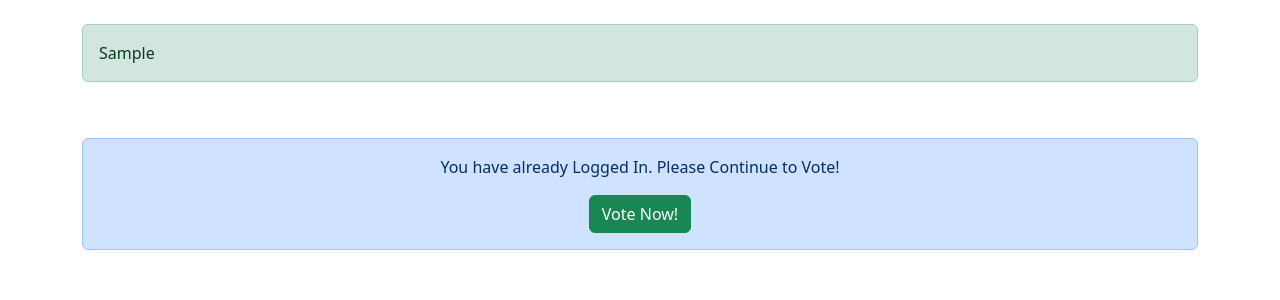
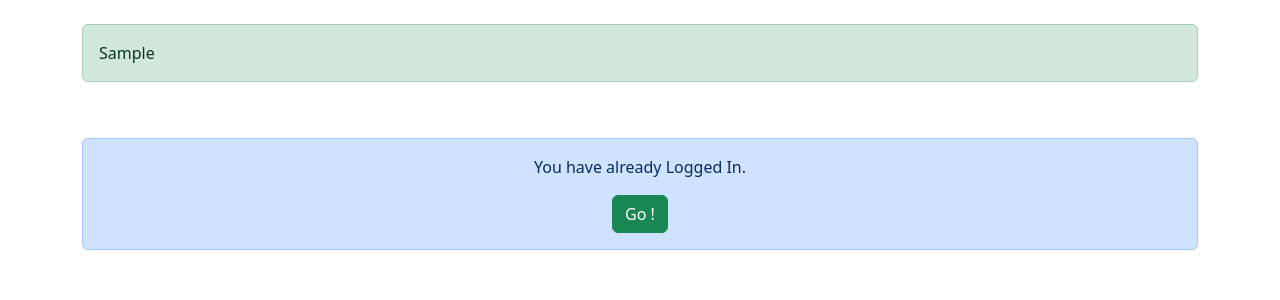
Before and after one commit to ravin-d-27/File_Transfer_Server, a Django app: template File_Server/accounts/templates/accounts/login.html in a window 1280 px wide. Shown: the part 61-361 px from the top of the page. Run offline with Django 4.2, Linux system fonts and the light colour scheme; a user stored in the database is signed in; tables that the repository leaves empty hold one stand-in row (values such as "Sample post"); the template is opened without the code that fills it: most values are stand-ins (such as "Sample title", 1, 10 or a date in 2020); parts of the project's set-up code (start-up, migrations or seed data) failed here and were passed over.

```diff
--- a/File_Server/accounts/templates/accounts/login.html
+++ b/File_Server/accounts/templates/accounts/login.html
@@ -43,8 +43,8 @@
   <br>
   <div class='container'>
       <div class="alert alert-primary container" role="alert" align='center'>
-          <p>You have already Logged In. Please Continue to Vote!</p>
-          <a href="{% url 'polls:index' %}" class="btn btn-success">Vote Now!</a>
+          <p>You have already Logged In.</p>
+          <a href="{% url 'home' %}" class="btn btn-success">Go !</a>
       </div>
   </div>
 
```
